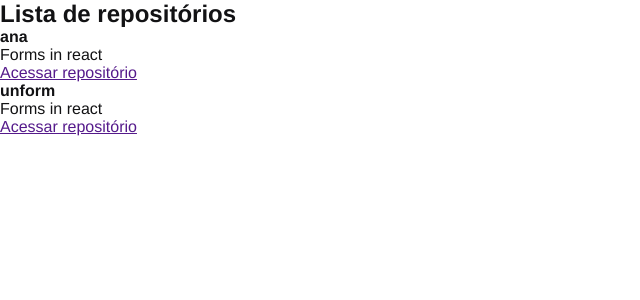
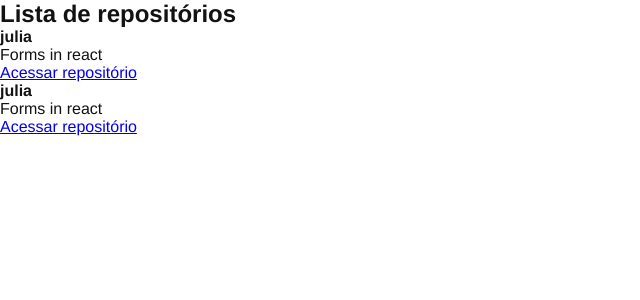
Before and after one commit to Beaaninhar/ignite_react, a React app in the folder 01-github-explorer/: page / in a window 1280 px wide. Shown: the top 300 px of the page, without its empty margins (0-640 px from the left). Built offline with nearby package versions, Linux system fonts and the light colour scheme.

Commit message:
Feito: Aula -> Propriedades no react

```diff
--- /dev/null
+++ b/01-github-explorer/src/components/RepositoryItem.jsx
@@ -0,0 +1,12 @@
+export function RepositpryItem(props) {
+    return (
+        <li>
+        <strong>{props.repository?.name ?? 'Outros'}</strong>
+        <p>{props.repository.description}</p>
+
+        <a href={props.repository.link}>
+            Acessar repositório
+        </a>
+    </li>
+    )
+}
--- a/01-github-explorer/src/components/RepositpryList.jsx
+++ b/01-github-explorer/src/components/RepositpryList.jsx
@@ -1,4 +1,10 @@
-const nomeRepositorio = "ana"
+import { RepositpryItem } from "./RepositoryItem";
+
+const repository = {
+  name: "julia",
+  description: "Forms in react",
+  link: "https://github.com/"
+}
 
 export function RepositpryList() {
     return (
@@ -6,23 +12,8 @@ export function RepositpryList() {
             <h1>Lista de repositórios</h1>
 
             <ul>
-                <li>
-                    <strong>{nomeRepositorio}</strong>
-                    <p>Forms in react</p>
-
-                    <a href="">
-                      Acessar repositório
-                    </a>
-                </li>
-
-                <li>
-                    <strong>unform</strong>
-                    <p>Forms in react</p>
-
-                    <a href="">
-                      Acessar repositório
-                    </a>
-                </li>
+              <RepositpryItem repository={repository}/>
+              <RepositpryItem repository={repository}/>
             </ul>
         </section>
     )
```
